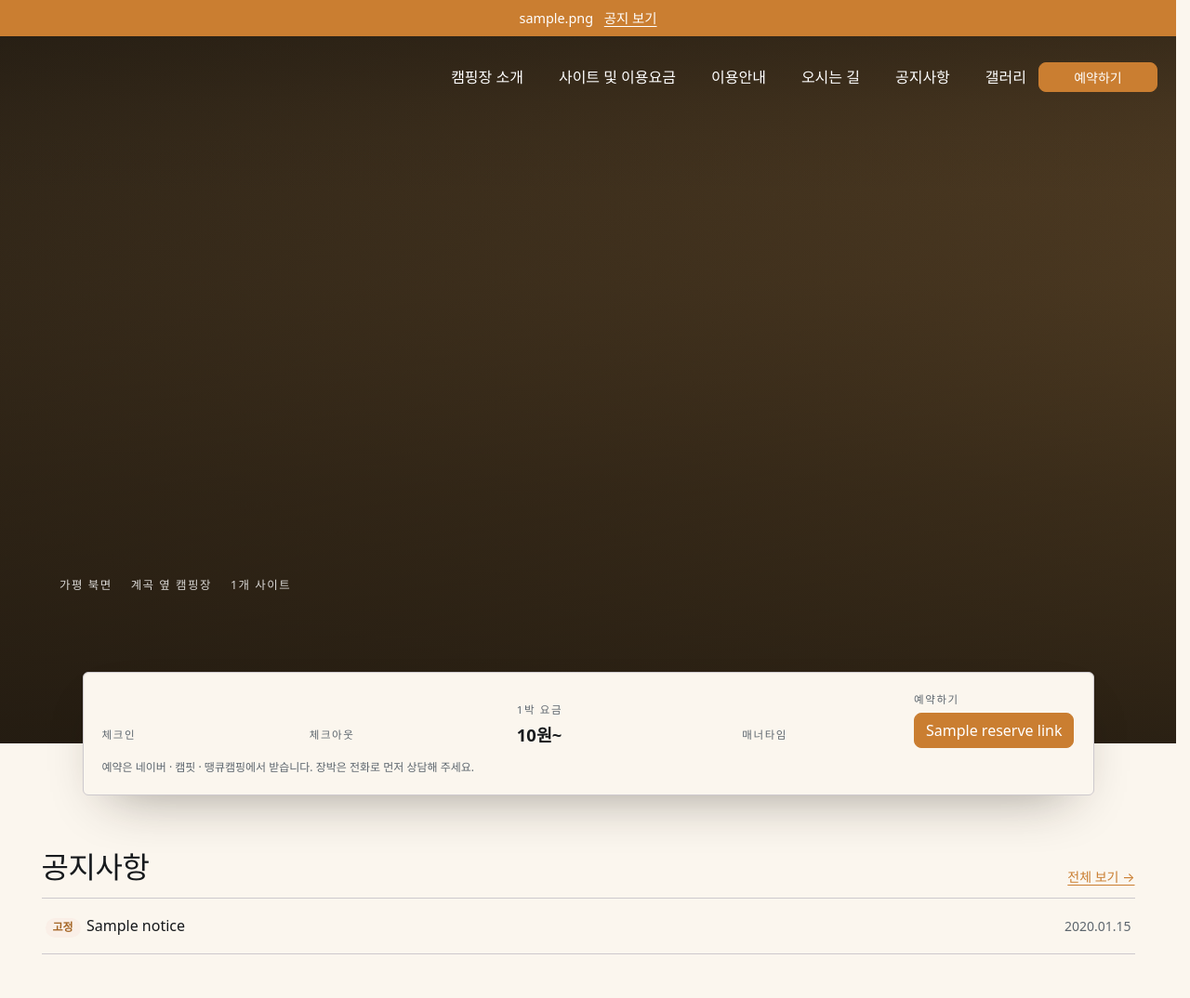
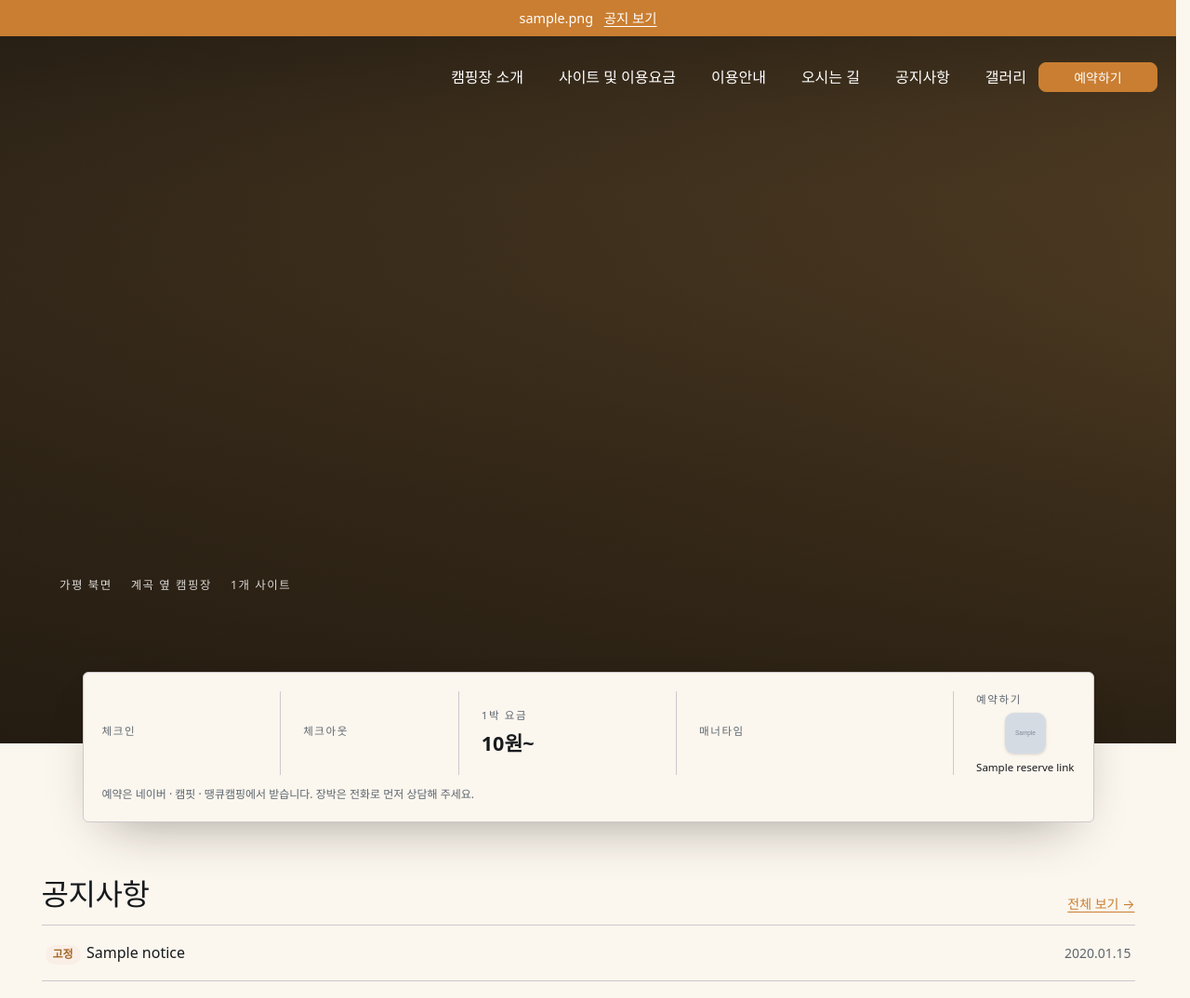
Before and after one commit to bellechanson/england-camping, a Spring app: template src/main/resources/templates/index.html in a window 1280 px wide. Shown: the top 1074 px of the page at 93% size. Run offline with Thymeleaf, Linux system fonts and the light colour scheme; the template is opened without the code that fills it: most values are stand-ins (such as "Sample title", 1, 10 or a date in 2020); grey boxes marked "Sample" are stand-in pictures; data that the repository does not hold is empty; some of the project's set-up classes (security, data sources, template engines, error pages and the like) are left out, and stand-ins take their place.

Commit message:
feat: 예약처 버튼을 로고로 변경 + 메인 예약 바 정돈
- static/assets/img 에 예약처 로고 3개 추가 (naverLogo·camfitLogo·thankqLogo,
192px)
- ReserveLink 에 로고 주소(icon) 추가, GlobalModelAdvice 에서 로고 지정
- fragments/layout.html 에 reserveLogos 조각 추가 → 메인 예약 바·폰 서랍·사이트 페이지에서 같이
사용
- 안 쓰는 .reserve-buttons CSS 삭제
- 메인 예약 바(PC): 칸 사이 세로 구분선, 값 글자 크게·한 줄, 매너타임 칸 넓힘

```diff
--- a/src/main/resources/static/assets/css/england.css
+++ b/src/main/resources/static/assets/css/england.css
@@ -51,11 +51,6 @@ body {
 	font-weight: 600;
 }
 
-.reserve-buttons {
-	display: flex;
-	flex-wrap: wrap;
-	gap: 0.5rem;
-}
 
 /* ===== 사진 자리 (사진이 없을 때 그라데이션 위에 보이는 글자) ===== */
 .ph-label {
@@ -1031,3 +1026,75 @@ body:not(.sub-head-page) .site-header.is-stuck {
 		text-align: center;
 	}
 }
+
+
+/* ===== 메인 예약 바: 예약처 로고 + 아래 작은 이름 ===== */
+.reserve-logos {
+	display: flex;
+	flex-wrap: wrap;
+	gap: 1.25rem;
+}
+
+.reserve-logo {
+	display: flex;
+	flex-direction: column;
+	align-items: center;
+	gap: 0.35rem;
+	color: inherit;
+	font-size: 0.72rem;
+	text-decoration: none;
+}
+
+/* 로고 모양 통일: 모서리 둥글게 + 살짝 그림자 */
+.reserve-logo img {
+	width: 44px;
+	height: 44px;
+	border-radius: 22%;
+	box-shadow: 0 1px 3px rgba(0, 0, 0, 0.15);
+	transition: transform 0.15s ease;
+}
+
+.reserve-logo:hover img {
+	transform: translateY(-2px);
+}
+
+.reserve-logo:focus-visible {
+	outline: 2px solid var(--brand);
+	outline-offset: 3px;
+	border-radius: 0.5rem;
+}
+
+
+/* ===== 메인 예약 바 (PC): 칸 사이 세로 구분선 + 값 글자 조금 크게
+   - 칸 높이를 모두 같게(stretch) 해서 구분선이 위아래로 꽉 차게
+   - 칸 안의 글자는 세로 가운데 ===== */
+.book-grid {
+	align-items: stretch;
+	gap: 0;
+	/* 칸 비율: 체크인 · 체크아웃 · 1박 요금 · 매너타임(글자가 길어서 넓게) · 예약하기(로고 폭만큼) */
+	grid-template-columns: 0.9fr 0.9fr 1.1fr 1.4fr auto;
+}
+
+.book-grid>.book-field {
+	display: flex;
+	flex-direction: column;
+	justify-content: center;
+	padding-inline: 1.5rem;
+	border-left: 1px solid var(--bs-border-color);
+}
+
+/* 첫 칸(체크인)은 왼쪽 선·여백 없이 */
+.book-grid>.book-field:first-child {
+	padding-left: 0;
+	border-left: 0;
+}
+
+/* 마지막 칸(예약하기)은 오른쪽 여백 없이 */
+.book-grid>.book-field:last-child {
+	padding-right: 0;
+}
+
+.book-value {
+	font-size: 1.35rem;
+	white-space: nowrap;
+}
--- a/src/main/resources/templates/fragments/layout.html
+++ b/src/main/resources/templates/fragments/layout.html
@@ -74,8 +74,7 @@
 					     예약처는 새 창이라 서랍이 열려 있어도 문제없음 -->
 					<div class="drawer-actions">
 						<p class="drawer-actions-label">예약하기</p>
-						<a th:each="link : ${reserveLinks}" class="btn-solid theme-primary" th:href="${link.url}"
-							th:text="${link.name}" target="_blank" rel="noopener">예약처</a>
+						<div th:replace="~{fragments/layout :: reserveLogos}"></div>
 						<a class="btn-outline theme-secondary" th:href="'tel:' + ${settings['PHONE']}"
 							th:text="'전화 문의 ' + ${settings['PHONE']}">전화 문의</a>
 					</div>
@@ -198,4 +197,14 @@
 	</script>
 </th:block>
 
+<!-- 예약처 로고 + 아래 작은 이름 (메인 예약 바, 폰 서랍 메뉴, 사이트 및 이용요금 페이지에서 같이 씀)
+     주소가 비어 있는 예약처는 GlobalModelAdvice 에서 빠지므로 여기에도 안 나옴. 누르면 새 창 -->
+<div th:fragment="reserveLogos" class="reserve-logos">
+	<a th:each="link : ${reserveLinks}" class="reserve-logo" th:href="${link.url}" target="_blank" rel="noopener"
+		th:title="${link.name} + ' 예약 (새 창)'">
+		<img th:if="${link.icon != null}" th:src="@{${link.icon}}" alt="" width="44" height="44">
+		<span th:text="${link.name}">네이버 예약</span>
+	</a>
+</div>
+
 </html>
--- a/src/main/resources/templates/index.html
+++ b/src/main/resources/templates/index.html
@@ -53,14 +53,10 @@
 				</div>
 				<div class="book-field">
 					<p class="form-label">예약하기</p>
-					<div class="reserve-buttons">
-						<!-- 예약처 주소가 있는 것만 버튼으로 (새 창) -->
-						<a th:each="link : ${reserveLinks}" class="btn-solid theme-primary" th:href="${link.url}"
-							th:text="${link.name}" target="_blank" rel="noopener">예약처</a>
+					<div th:replace="~{fragments/layout :: reserveLogos}"></div>
 					<!-- 예약처 주소가 하나도 없으면 전화 버튼 -->
 					<a th:if="${#lists.isEmpty(reserveLinks)}" class="btn-outline theme-secondary"
 						th:href="'tel:' + ${settings['PHONE']}">전화 예약</a>
-					</div>
 				</div>
 			</div>
 			<p class="fs-xs fg-3 mb-0 mt-4">예약은 네이버 · 캠핏 · 땡큐캠핑에서 받습니다. 장박은 전화로 먼저 상담해 주세요.</p>
@@ -130,7 +126,7 @@
 						<a class="btn-outline theme-secondary" th:href="@{/about}">소개 더 보기</a>
 
 						<!-- 숫자로 보는 캠핑장 -->
-						< <div class="row g-5 mt-7">
+						<div class="row g-5 mt-7">
 							<!-- PC 폭 나눔: 짧은 칸(22, 무료)은 좁게, 글자가 긴 기준 인원 칸은 넓게 (합 12) -->
 							<div class="col-6 md:col-2">
 								<p class="fs-2xl fw-semibold mb-0 fg-primary" th:text="${siteCount}">22</p>
@@ -166,13 +162,13 @@
 							</div>
 							<div class="col-5">
 								<div class="ph ph-1x1 rounded-4 mb-4" th:with="p=${slotPhotos['ABOUT_SUB1']}">
-								<img th:if="${p != null}" th:src="@{${p.thumbUrl}}" th:alt="${p.caption ?: '캠핑장 사진'}"
-									loading="lazy">
+									<img th:if="${p != null}" th:src="@{${p.thumbUrl}}"
+										th:alt="${p.caption ?: '캠핑장 사진'}" loading="lazy">
 									<span class="ph-label" th:if="${p == null}">사진</span>
 								</div>
 								<div class="ph ph-1x1 rounded-4" th:with="p=${slotPhotos['ABOUT_SUB2']}">
-								<img th:if="${p != null}" th:src="@{${p.thumbUrl}}" th:alt="${p.caption ?: '캠핑장 사진'}"
-									loading="lazy">
+									<img th:if="${p != null}" th:src="@{${p.thumbUrl}}"
+										th:alt="${p.caption ?: '캠핑장 사진'}" loading="lazy">
 									<span class="ph-label" th:if="${p == null}">사진</span>
 								</div>
 							</div>
--- a/src/main/resources/templates/pages/sites.html
+++ b/src/main/resources/templates/pages/sites.html
@@ -107,9 +107,8 @@
 						<div class="offer">
 							<p class="offer-flag mb-4">예약</p>
 							<h3 class="fs-xl fw-semibold mb-3">예약은 아래에서 받습니다</h3>
-							<div class="reserve-buttons mb-5">
-								<a th:each="link : ${reserveLinks}" class="btn-solid theme-primary"
-									th:href="${link.url}" th:text="${link.name}" target="_blank" rel="noopener">예약처</a>
+							<div class="mb-5">
+								<div th:replace="~{fragments/layout :: reserveLogos}"></div>
 							</div>
 							<p class="fs-sm fg-3 mb-0">빈 사이트와 날짜는 각 예약처에서 확인해 주세요.</p>
 						</div>
```
Also changed, not shown: src/main/java/com/englandcamping/controller/GlobalModelAdvice.java (+6 -5 lines), src/main/java/com/englandcamping/dto/ReserveLink.java (+9 -2 lines), src/main/resources/static/assets/img/camfitLogo.png (added), src/main/resources/static/assets/img/naverLogo.png (added), src/main/resources/static/assets/img/thankqLogo.png (added). Lines whose indentation alone changed are shown as unchanged.
